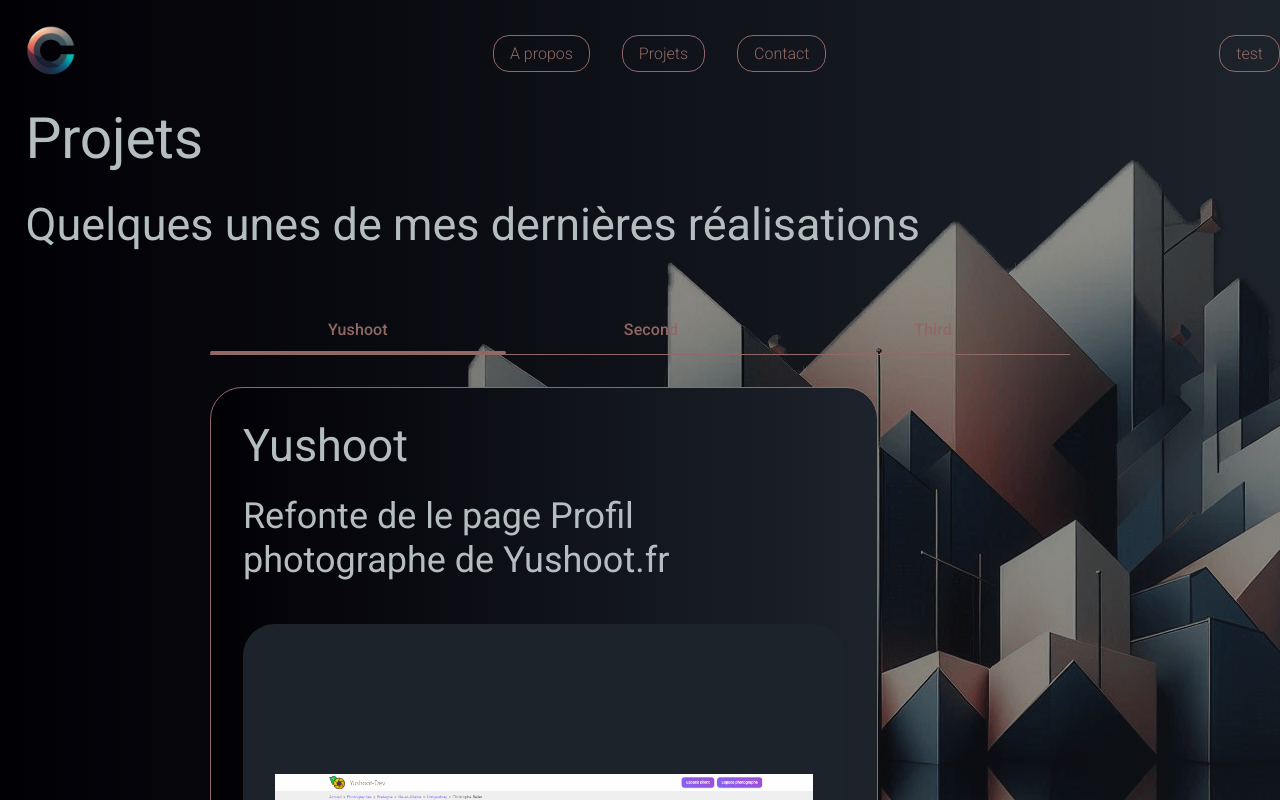
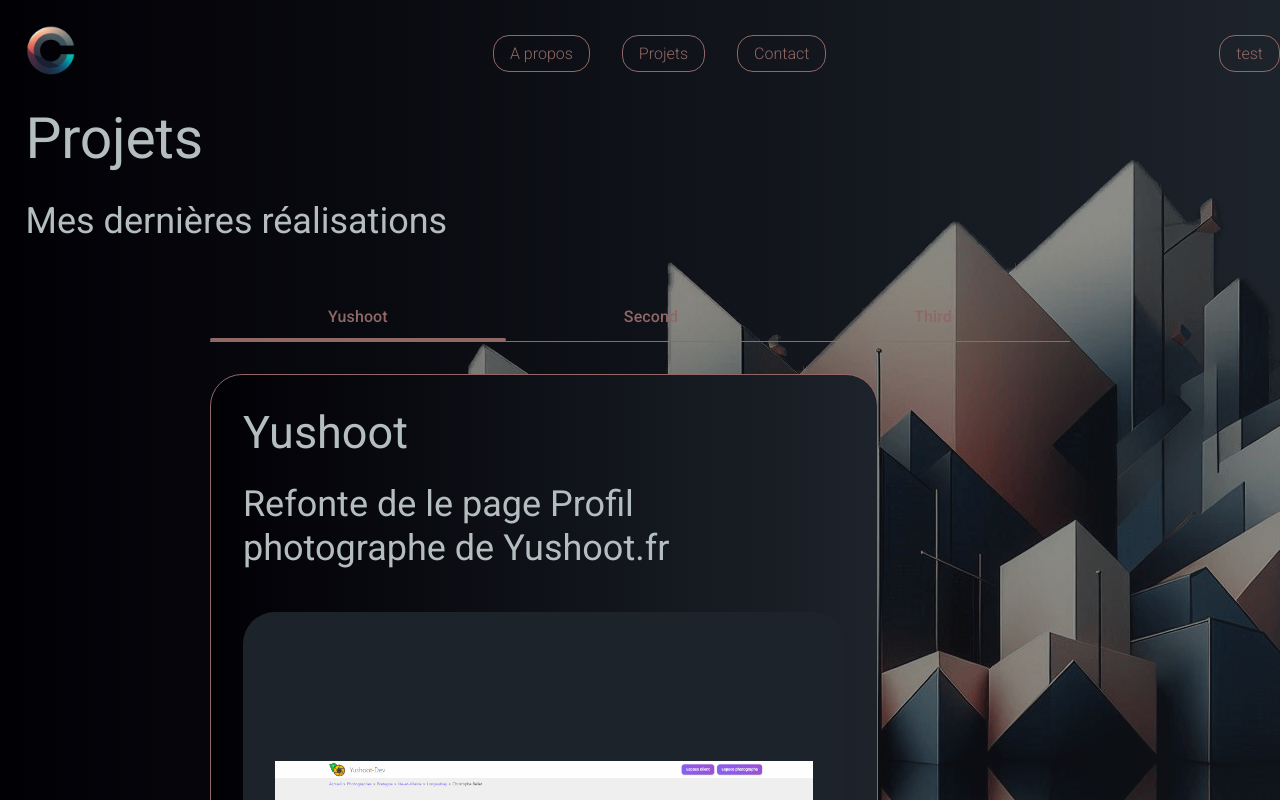
Before and after one commit to ChrisVai/portfolioFront, an Angular app: page /projects in a window 1280 px wide. Shown: the top 800 px of the page. Built offline with nearby package versions, Linux system fonts and the light colour scheme.

Commit message:
Update projects

```diff
--- a/src/app/features/projects/components/projects/projects.component.html
+++ b/src/app/features/projects/components/projects/projects.component.html
@@ -1,6 +1,6 @@
 <div class="titles">
   <h1>Projets</h1>
-  <h2>Quelques unes de mes dernières réalisations</h2>
+  <h3>Mes dernières réalisations</h3>
 </div>
 
 <mat-tab-group>
```
